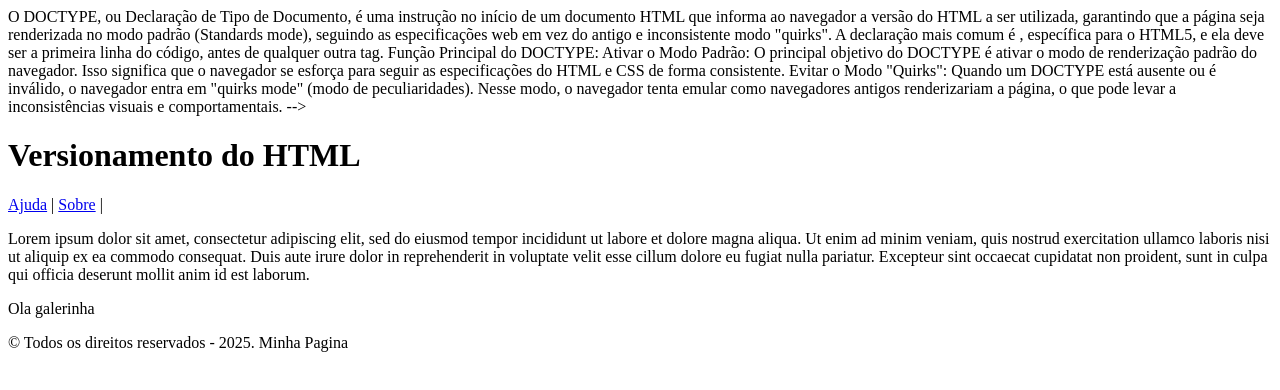
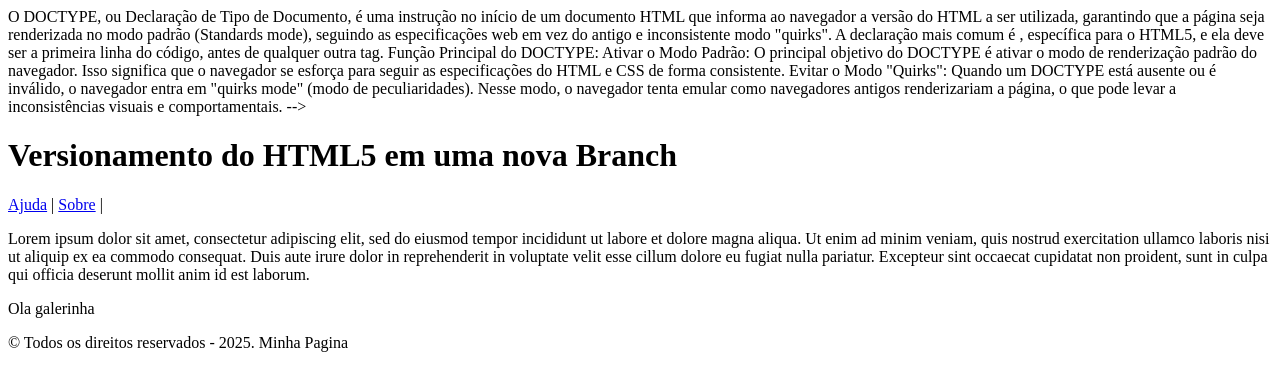
Before and after one commit to lucasgkosio/front-1TDSPB-aula-1sem, a plain HTML site: page index.html in a window 1280 px wide. Drawn offline with Linux system fonts and the light colour scheme.

Commit message:
Titulo principal alterado.

```diff
--- a/index.html
+++ b/index.html
@@ -20,7 +20,7 @@ Quando um DOCTYPE está ausente ou é inválido, o navegador entra em "quirks mo
 	</head>
 	<body>
 		<header>
-			<h1> Versionamento do HTML</h1>
+			<h1> Versionamento do HTML5 em uma nova Branch</h1>
 			<nav>
 				<a href="#">Ajuda</a> |
 				<a href="#">Sobre</a> |
```
